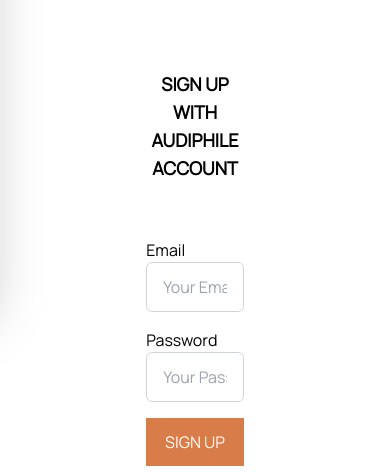
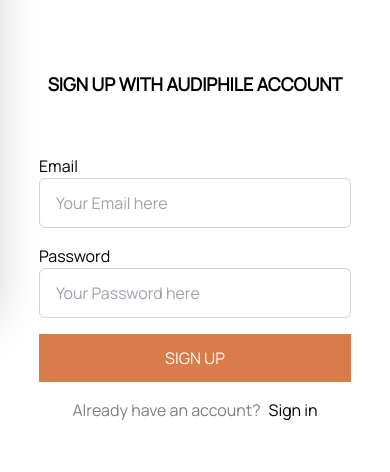
Before and after one commit to tin0312/Audiophile-eCommerce, a Next.js app: page /signup in a window 390 px wide. Shown: the part 282-754 px from the top of the page. Built offline with nearby package versions, Linux system fonts and the light colour scheme; no server answers.

Commit message:
Make sign-in/sign-up form responsive

```diff
--- a/src/app/components/ui/navigation/header/GuestIcon.tsx
+++ b/src/app/components/ui/navigation/header/GuestIcon.tsx
@@ -1,11 +1,8 @@
 "use client"
 import Link from "next/link";
 
-interface GuestIconProps {
-  isMobileNav?: boolean;
-}
 
-export default function GuestIcon({isMobileNav} : GuestIconProps) {
+export default function GuestIcon() {
   return (
     <div className="flex items-center justify-center gap-3">
       <Link href="/signin">
--- a/src/app/signup/page.tsx
+++ b/src/app/signup/page.tsx
@@ -30,7 +30,7 @@
             <section className= "mb-60">
                 <form
                     onSubmit={handleSubmit}
-                    className="flex flex-col gap-4 w-1/4 mt-64 mx-auto"
+                    className="flex flex-col gap-4 w-4/5 md:w-1/4 mt-64 mx-auto"
                     >
                     <h2 className="text-center pb-10 uppercase text-lg font-bold">Sign up with Audiphile Account</h2>
                     <FormInput
```
